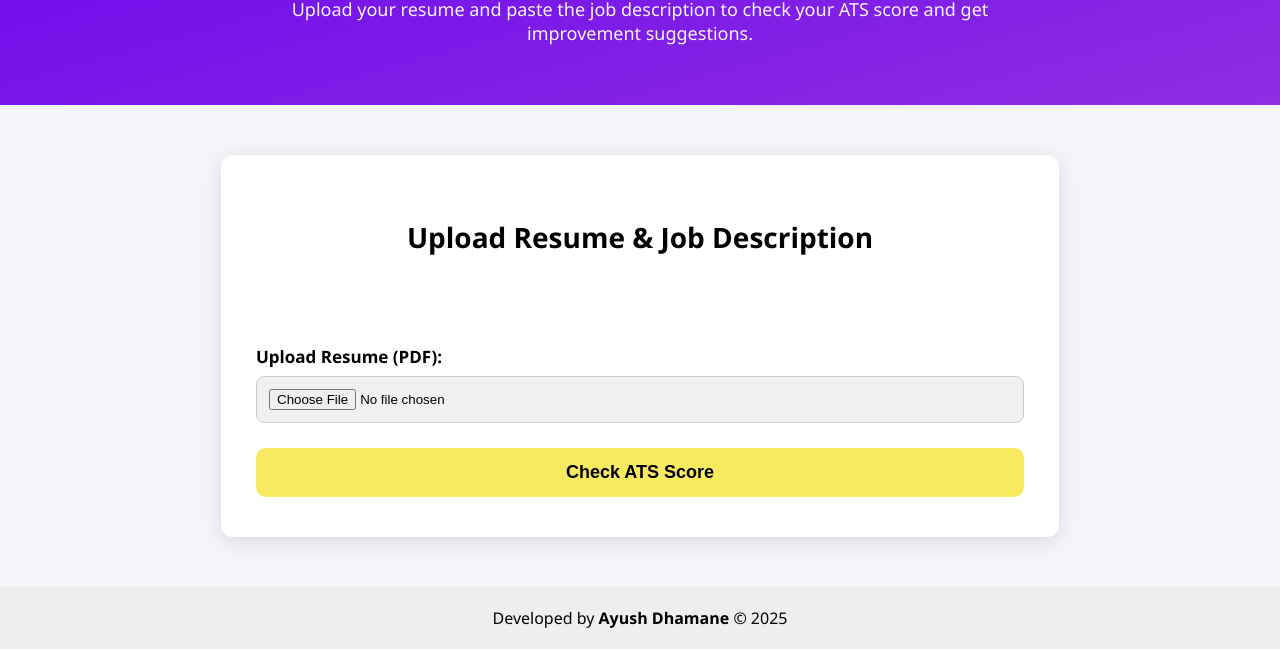
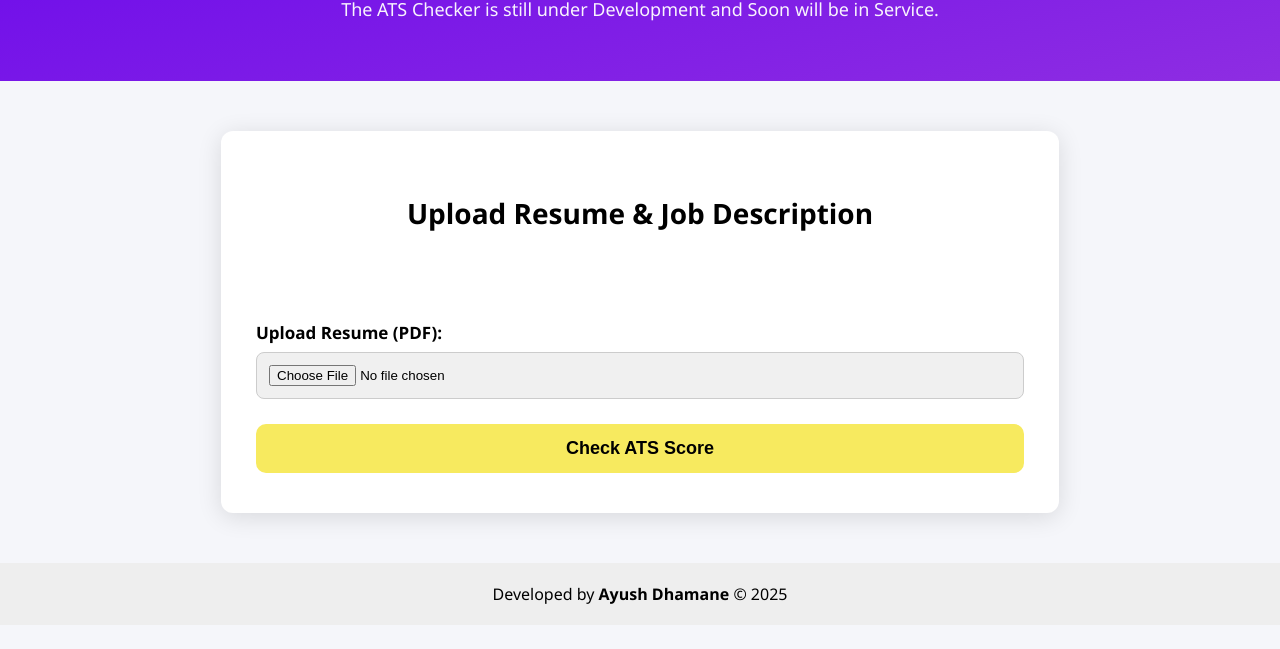
Before and after one commit to Ayush5603/ResumePro2, a plain HTML site: page ats-resume-builder/ats-checker.html in a window 1280 px wide. Shown: the part 245-894 px from the top of the page. After the commit the page ends 870 px from the top, so only its background shows below. Drawn offline with Linux system fonts and the light colour scheme.

Commit message:
Revise ATS Checker header to show development status
Updated the ATS Checker page to indicate it is under development.

```diff
--- a/ats-resume-builder/ats-checker.html
+++ b/ats-resume-builder/ats-checker.html
@@ -16,7 +16,7 @@
   <!-- HEADER SECTION -->
   <section class="ats-header scroll-animate">
     <h1>ATS Score Checker</h1>
-    <p>Upload your resume and paste the job description to check your ATS score and get improvement suggestions.</p>
+    <p>The ATS Checker is still under Development and Soon will be in Service.</p>
   </section>
 
   <!-- UPLOAD SECTION -->
```
